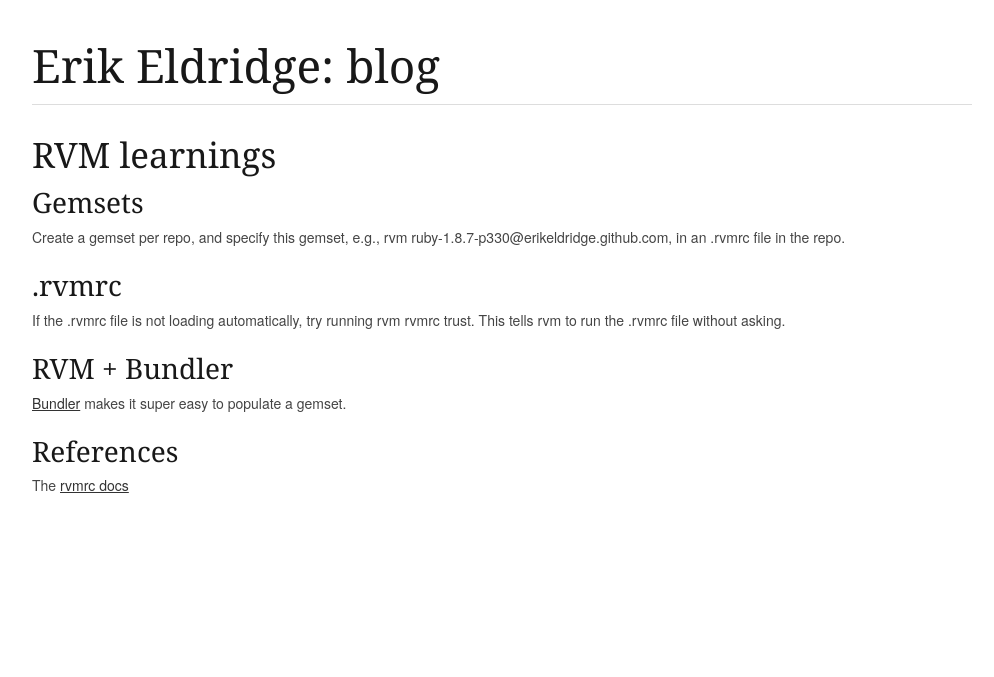
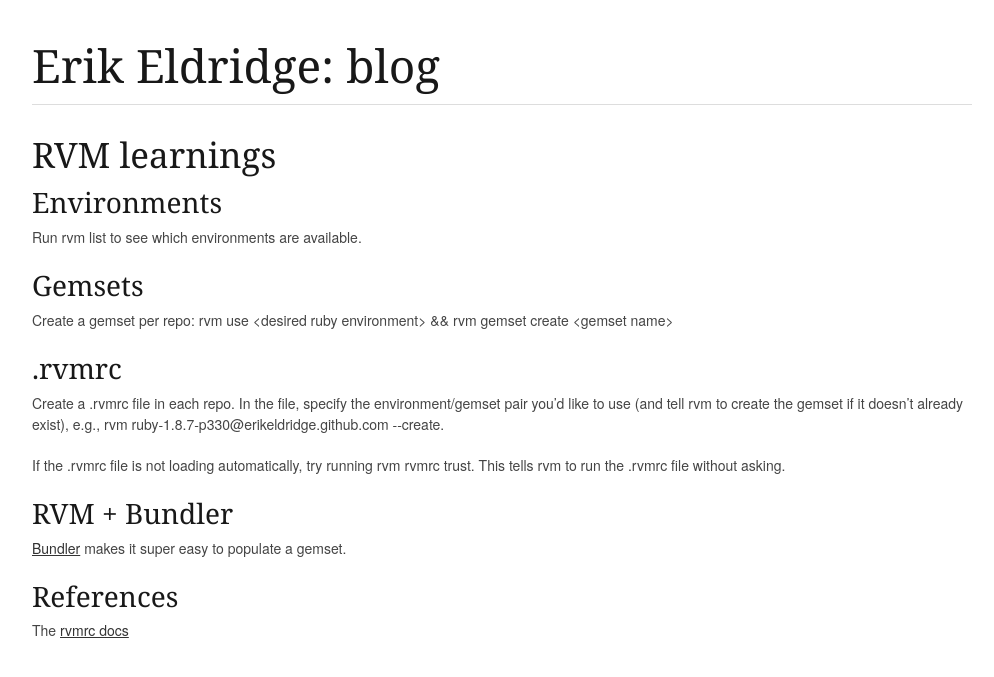
Before and after one commit to erikeldridge/erikeldridge.github.com, a Jekyll site: the page built from _posts/2011-11-28-rvm-learnings.md, in a window 1280 px wide. Shown: the top 677 px of the page, without its empty margins (138-1132 px from the left). Built offline with Jekyll 4.4.1, drawn with Linux system fonts in a browser that asks for light colours; Markdown is read by kramdown in place of the engine named in the settings.

Commit message:
Add note about .rvmrc file in each repo

```diff
--- a/_posts/2011-11-28-rvm-learnings.md
+++ b/_posts/2011-11-28-rvm-learnings.md
@@ -4,11 +4,17 @@
 
 ## RVM learnings
 
+### Environments
+
+Run `rvm list` to see which environments are available.
+
 ### Gemsets
 
-Create a gemset per repo, and specify this gemset, e.g., `rvm ruby-1.8.7-p330@erikeldridge.github.com`,  in an .rvmrc file in the repo.
+Create a gemset per repo: `rvm use <desired ruby environment> && rvm gemset create <gemset name>`
 
 ### .rvmrc
+
+Create a .rvmrc file in each repo. In the file, specify the environment/gemset pair you'd like to use (and tell rvm to create the gemset if it doesn't already exist), e.g., `rvm ruby-1.8.7-p330@erikeldridge.github.com --create`.
 
 If the .rvmrc file is not loading automatically, try running `rvm rvmrc trust`. This tells rvm to run the .rvmrc file without asking.
 
```
